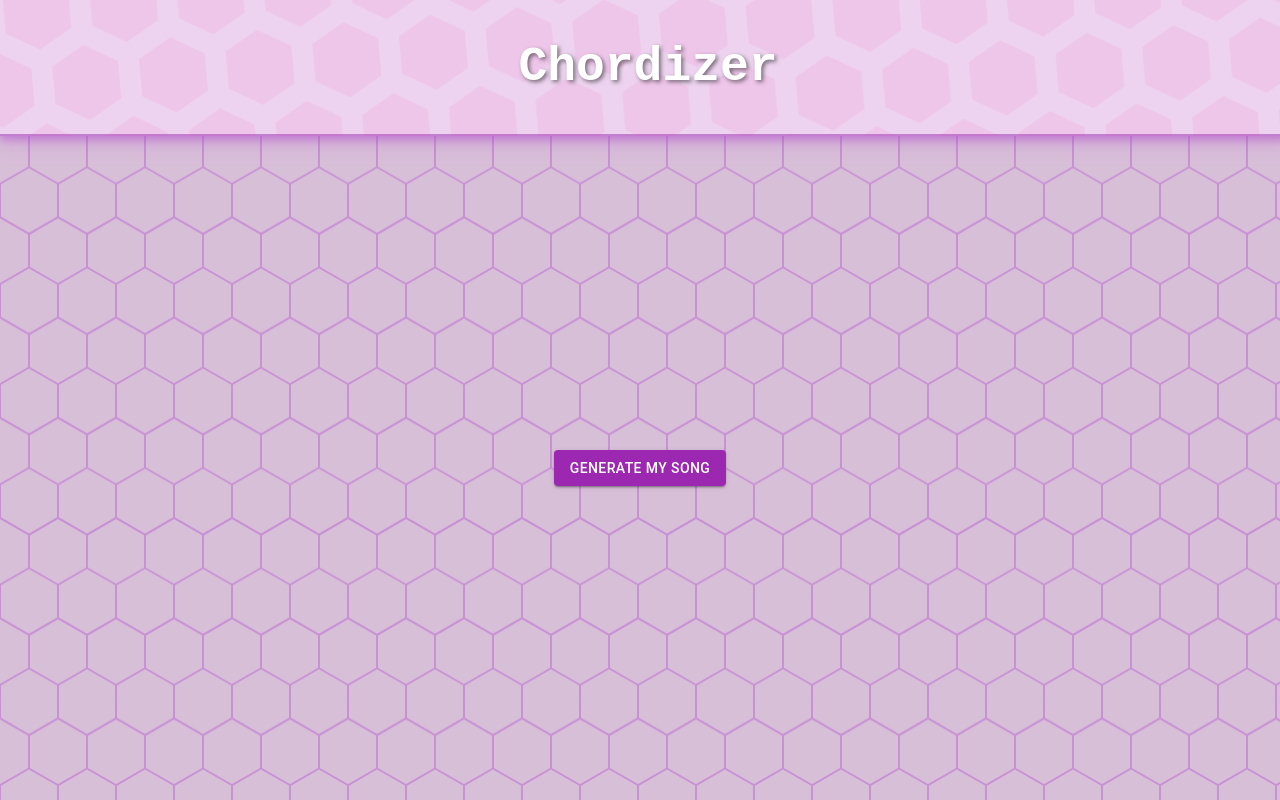
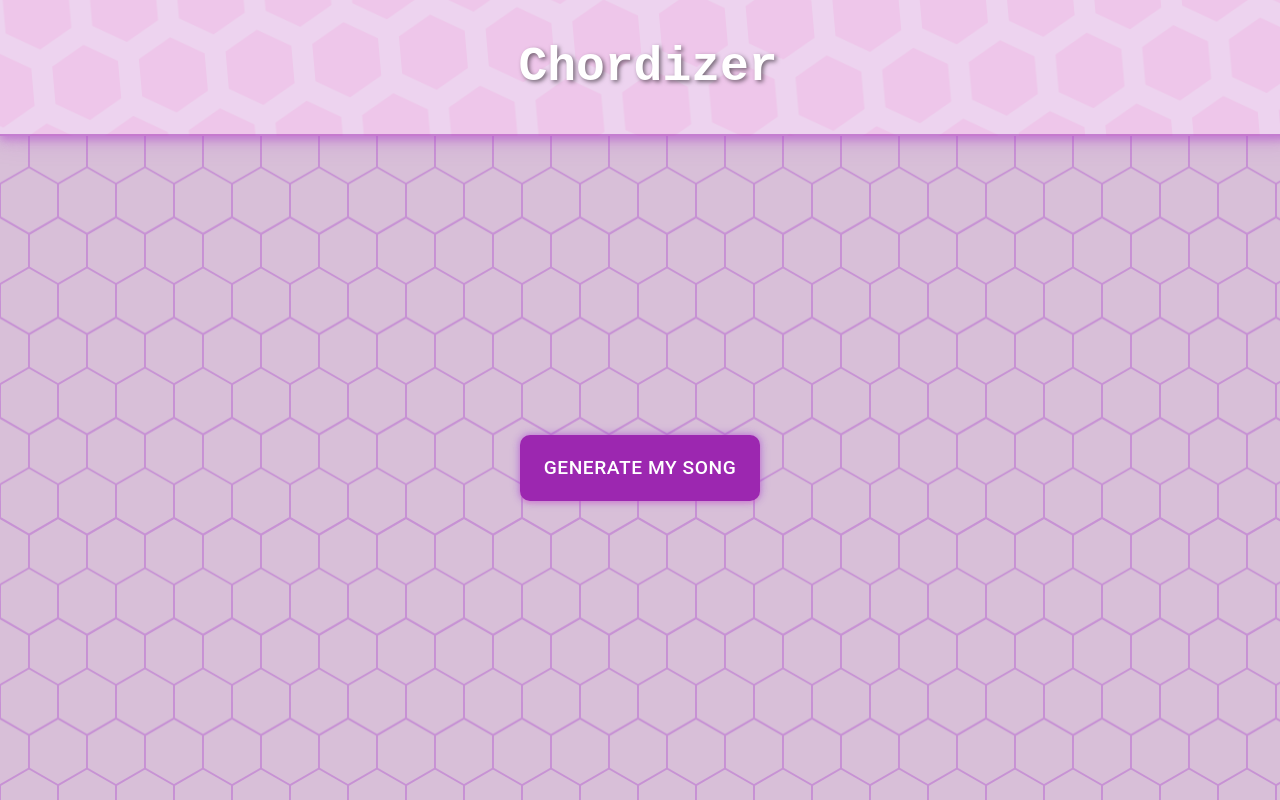
Before and after one commit to hasuwini77/chordizer, a Next.js app: page / in a window 1280 px wide. Built offline with nearby package versions, Linux system fonts and the light colour scheme.

Commit message:
added some tweaks in the button styling

```diff
--- a/src/app/components/ChordGenerator/index.tsx
+++ b/src/app/components/ChordGenerator/index.tsx
@@ -73,12 +73,29 @@ export default function ChordGenerator() {
         alignItems: { xs: "center", sm: "space-evenly" },
         justifyContent: "center",
         flex: 1,
-        gap: 2,
+        gap: { xs: 5, sm: 15 },
         p: 2,
         overflow: "hidden",
       }}
     >
-      <Button variant="contained" color="secondary" onClick={handleClick}>
+      <Button
+        variant="contained"
+        color="secondary"
+        onClick={handleClick}
+        sx={{
+          fontSize: { xs: "0.9rem", sm: "1.2rem" },
+          px: { xs: 2, sm: 3 },
+          py: { xs: 1, sm: 2 },
+          minWidth: { xs: "150px", sm: "200px" },
+          borderRadius: "10px",
+          boxShadow: `
+                      0 4px 2px rgba(255, 105, 180, 0.1),
+                      0 0 4px rgba(255, 105, 180, 0.2),
+                      0 0 11px rgba(138, 43, 226, 0.2),
+                      0 0 7px rgba(138, 43, 226, 0.4)
+                    `,
+        }}
+      >
         Generate My Song
       </Button>
       {progression.length > 0 && (
```
